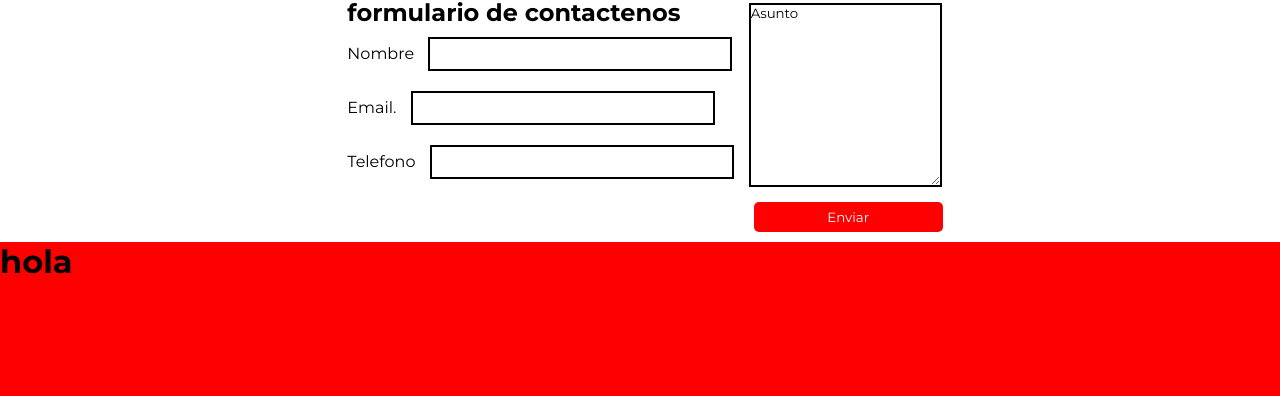
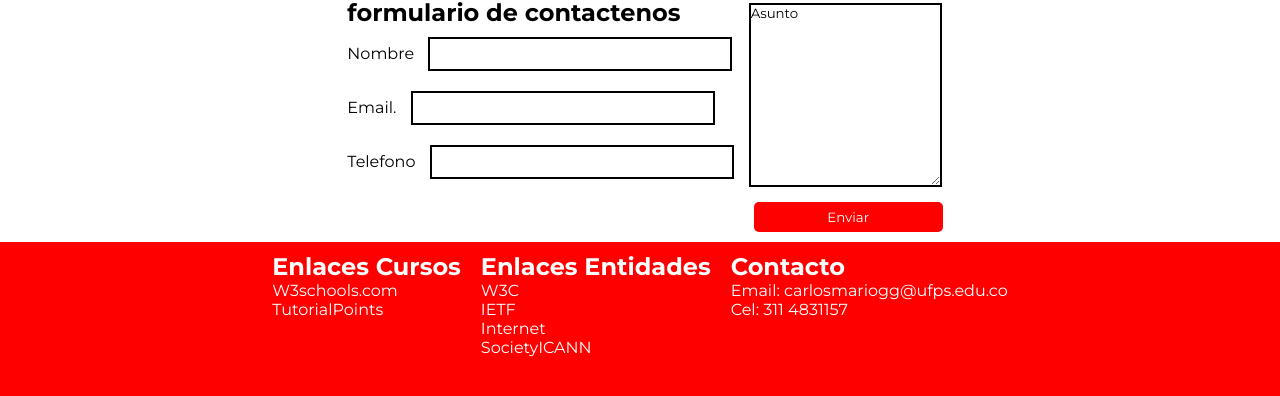
Before and after one commit to gelvezz23/parcial1151523, a plain HTML site: page index.html in a window 1280 px wide. Shown: the part 2434-2830 px from the top of the page. Drawn offline with Linux system fonts and the light colour scheme.

Commit message:
add footer

```diff
--- a/assets/css/style.css
+++ b/assets/css/style.css
@@ -56,12 +56,23 @@
 }
 
 footer {
+	display: flex;
+	flex-direction: row;
+	justify-content: center;
 	width: 100%;
 	background-color: red;
 	height: 200px;
+
+	color: white;
+}
+footer div {
 	display: flex;
-	flex-wrap: wrap;
-	align-self: flex-end;
+	flex-direction: column;
+	padding: 10px;
+}
+footer a {
+	color: white;
+	text-decoration: none;
 }
 
 .tecnologia {
--- a/index.html
+++ b/index.html
@@ -223,7 +223,23 @@
 			</div>
 		</section>
 		<footer>
-			<h1>hola</h1>
+			<div>
+				<h2>Enlaces Cursos</h2>
+				<a href="">W3schools.com</a>
+				<a href="">TutorialPoints</a>
+			</div>
+			<div>
+				<h2>Enlaces Entidades</h2>
+				<a href="">W3C</a>
+				<a href="">IETF</a>
+				<a href="">Internet</a>
+				<a href="">SocietyICANN</a>
+			</div>
+			<div>
+				<h2>Contacto</h2>
+				<a href="">Email: carlosmariogg@ufps.edu.co </a>
+				<a href="">Cel: 311 4831157</a>
+			</div>
 		</footer>
 	</body>
 </html>
```
